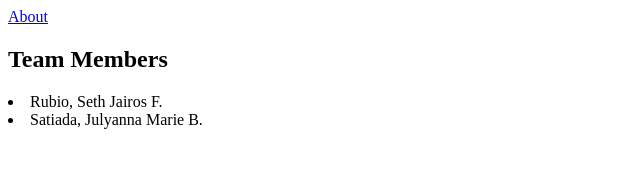
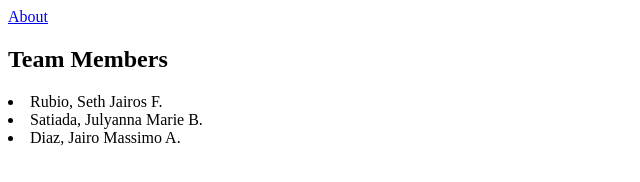
Before and after one commit to grupNaimreal/grupReporeal, a plain HTML site: page practice-page.html in a window 1280 px wide. Shown: the whole page, without its empty margins (0-640 px from the left). Drawn offline with Linux system fonts and the light colour scheme.

Commit message:
Update practice-page.html

```diff
--- a/practice-page.html
+++ b/practice-page.html
@@ -13,6 +13,7 @@
     <h2>Team Members</h2>
     <li>Rubio, Seth Jairos F.</li>
     <li>Satiada, Julyanna Marie B.</li>
+    <li>Diaz, Jairo Massimo A.</li>
   </section>
 </body>
 </html>
```
